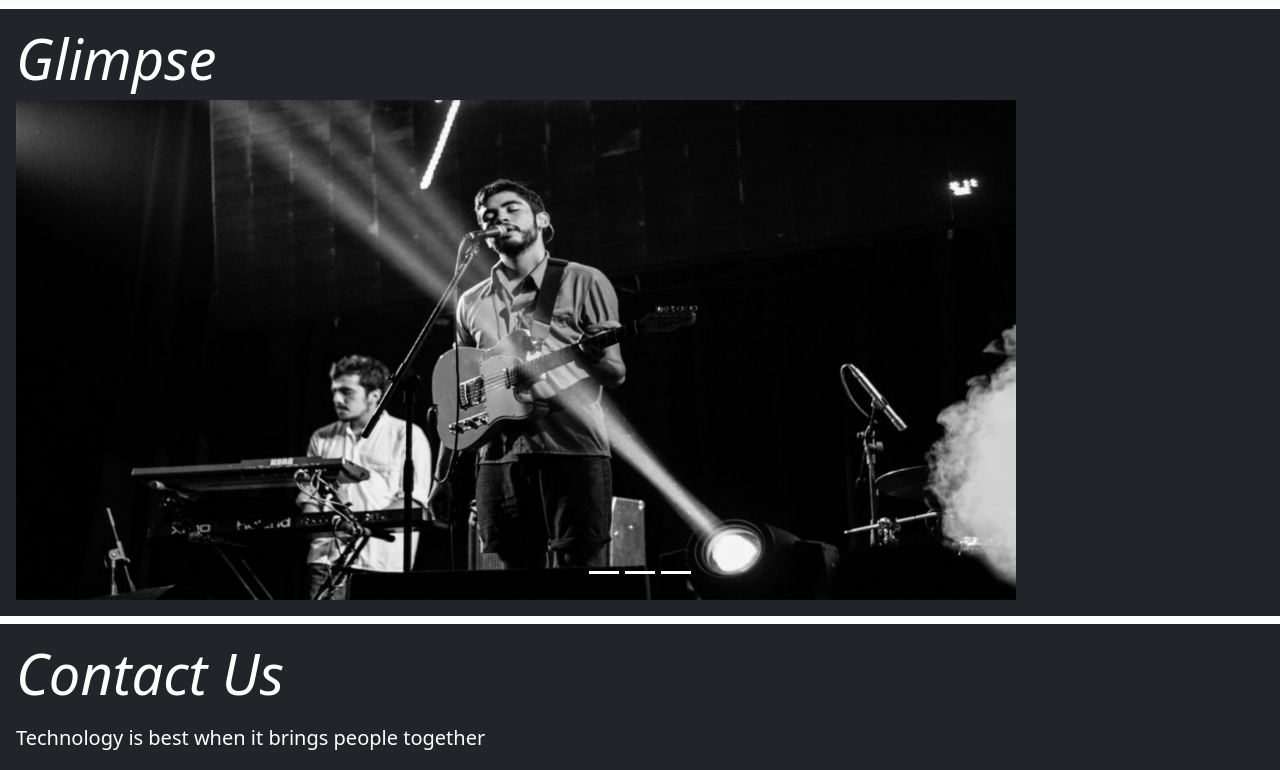
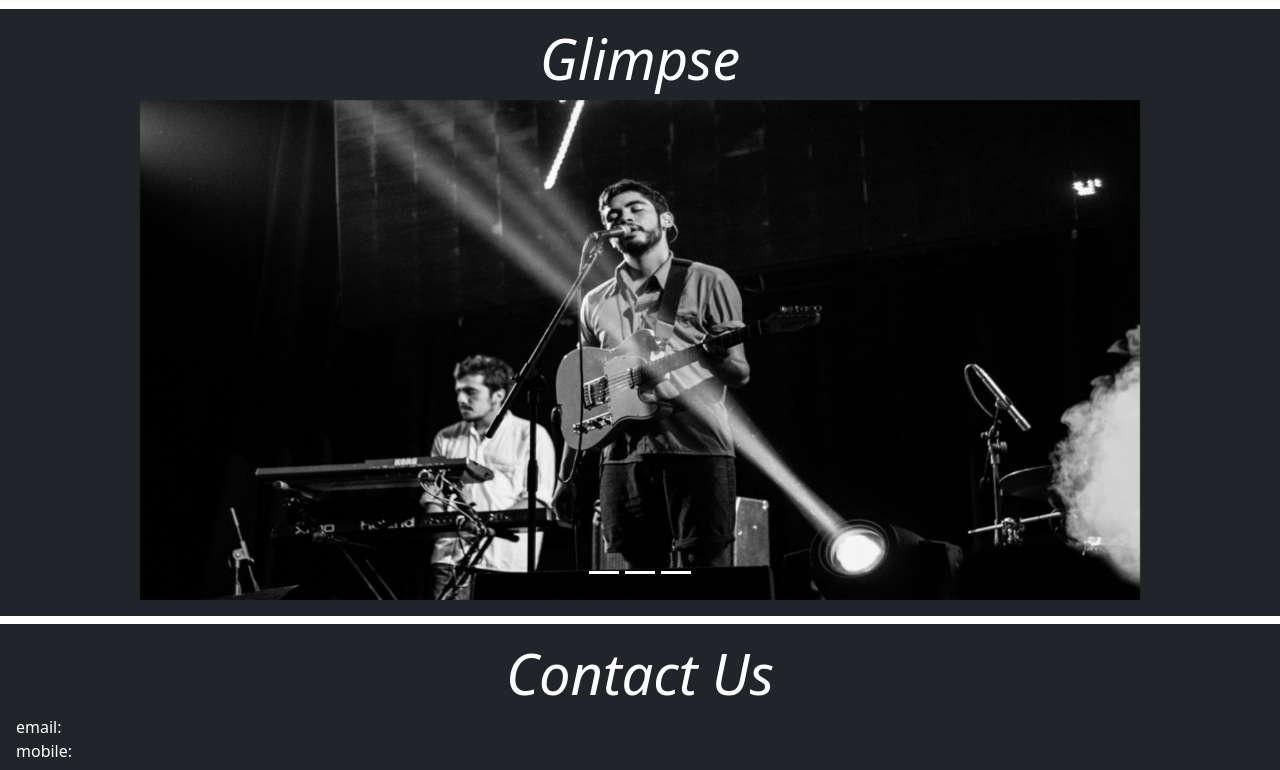
Before and after one commit to GShreya06/Techmelangesite_official, a Django app: page / in a window 1280 px wide. Shown: the part 2121-2891 px from the top of the page. Run offline with Django 4.2, Linux system fonts and the light colour scheme; data comes from the database, SQL or seed files in the repository; data that the repository does not hold is empty.

Commit message:
contactUs

```diff
--- a/techmelangeproject/templates/index.html
+++ b/techmelangeproject/templates/index.html
@@ -17,6 +17,7 @@
   </head>
 
   <body>
+    <header>
       <nav class="navbar navbar-expand-lg navbar-dark bg-dark navbar-fixed-top">
         <div class="container-fluid">
           <a class="navbar-brand" href="#home_page_main"><img src="static\logo.webp" alt="Bootstrap" width="30" height="24" /></a>
@@ -45,7 +46,7 @@
                     <a class="dropdown-item" href="/templates/sponsers.html">Sponsers</a>
                   </li>
                   <li>
-                  <a class="dropdown-item" href="https://www.icsi.edu/media/webmodules/brochure_standee_poster/ICSI%20-%20New%20Syllabus-revised.pdf" target="_blank" download>Schedule</a>
+                    <a class="dropdown-item" href="" target="_blank" download>Schedule</a>
                   </li>
                 </ul>
               </li>
@@ -53,6 +54,8 @@
           </div>
         </div>
       </nav>
+    </header>
+
 
     <section id="home_page_main">
       <div class="bg-image text-white">
@@ -85,11 +88,10 @@
     <section id="events_page">
       <div class="p-3 mb-2 bg-light text-black-50" id="eventspage">
         <h1 id="techmelange" class="display-4 fst-italic text-center"><b>Events</b></h1>
-        <!-- <p>GRID FLEX BOXES TO BE ADDED</p> -->
         <div class="container text-center">
           <div class="row row-cols-3">
             <div class="col">
-              <a href="/templates/event1.html"><img src="https://picsum.photos/id/237/200/300" alt="1" /></a>
+              <a href="/templates/event1.html"><img src="/static/poster1.jpg" height="300px" width="250px" alt="1" /></a>
             </div>
             <div class="col">
               <a href="/templates/event2.html"><img src="https://picsum.photos/seed/picsum/200/300" alt="2" /></a>
@@ -113,10 +115,8 @@
 
     <section id="glimpse_page">
       <div class="p-3 mb-2 bg-dark text-white" id="glimpsepage">
-        <!-- <div class="col-md-6 px-0"> -->
-        <h1 id="techmelange" class="display-4 fst-italic"><b>Glimpse</b></h1>
-        <!-- <p>Carousel TO BE ADDED</p> -->
-        <div id="demo" class="carousel slide" data-ride="carousel">
+        <h1 id="techmelange" class="display-4 fst-italic text-center"><b>Glimpse</b></h1>
+        <div id="demo" class="carousel slide text-center" data-ride="carousel">
           <!-- Indicators -->
           <ul class="carousel-indicators">
             <li data-target="#demo" data-slide-to="0" class="active"></li>
@@ -148,10 +148,13 @@
 
     <section id="contactus_page">
       <div class="p-3 mb-2 bg-dark text-white" id="contactuspage">
-        <h1 id="techmelange" class="display-4 fst-italic"><b>Contact Us</b></h1>
-        <p class="lead my-3">Technology is best when it brings people together</p>
-        <p>EMAIL + MAP TO BE ADDED</p>
-        <iframe src="https://www.google.com/maps/embed?pb=!1m18!1m12!1m3!1d3503.039847006692!2d77.3203464141196!3d28.598581392369603!2m3!1f0!2f0!3f0!3m2!1i1024!2i768!4f13.1!3m3!1m2!1s0x390ce4e54a9b122f%3A0x2e3b06c41fed53e6!2sShaheed%20Rajguru%20College%20of%20Applied%20Sciences%20for%20Women!5e0!3m2!1sen!2sin!4v1671297798418!5m2!1sen!2sin" width="600" height="450" style="border:0;" allowfullscreen="" loading="lazy" referrerpolicy="no-referrer-when-downgrade"></iframe>
+        <h1 id="techmelange" class="display-4 fst-italic text-center"><b>Contact Us</b></h1>
+        <p>email:
+          <br>mobile:
+        </p>
+        <div class="text-center">
+          <iframe src="https://www.google.com/maps/embed?pb=!1m18!1m12!1m3!1d3503.039847006692!2d77.3203464141196!3d28.598581392369603!2m3!1f0!2f0!3f0!3m2!1i1024!2i768!4f13.1!3m3!1m2!1s0x390ce4e54a9b122f%3A0x2e3b06c41fed53e6!2sShaheed%20Rajguru%20College%20of%20Applied%20Sciences%20for%20Women!5e0!3m2!1sen!2sin!4v1671297798418!5m2!1sen!2sin" width="100%" height="450" style="border:0;" allowfullscreen="" loading="lazy" referrerpolicy="no-referrer-when-downgrade"></iframe>
+        </div>
         <p class="lead mb-0">
           <a href="#" class="text-white fw-bold"></a>
         </p>
```
Also changed, not shown: techmelangeproject/static/poster1.jpg (added). Lines whose indentation alone changed are shown as unchanged.
